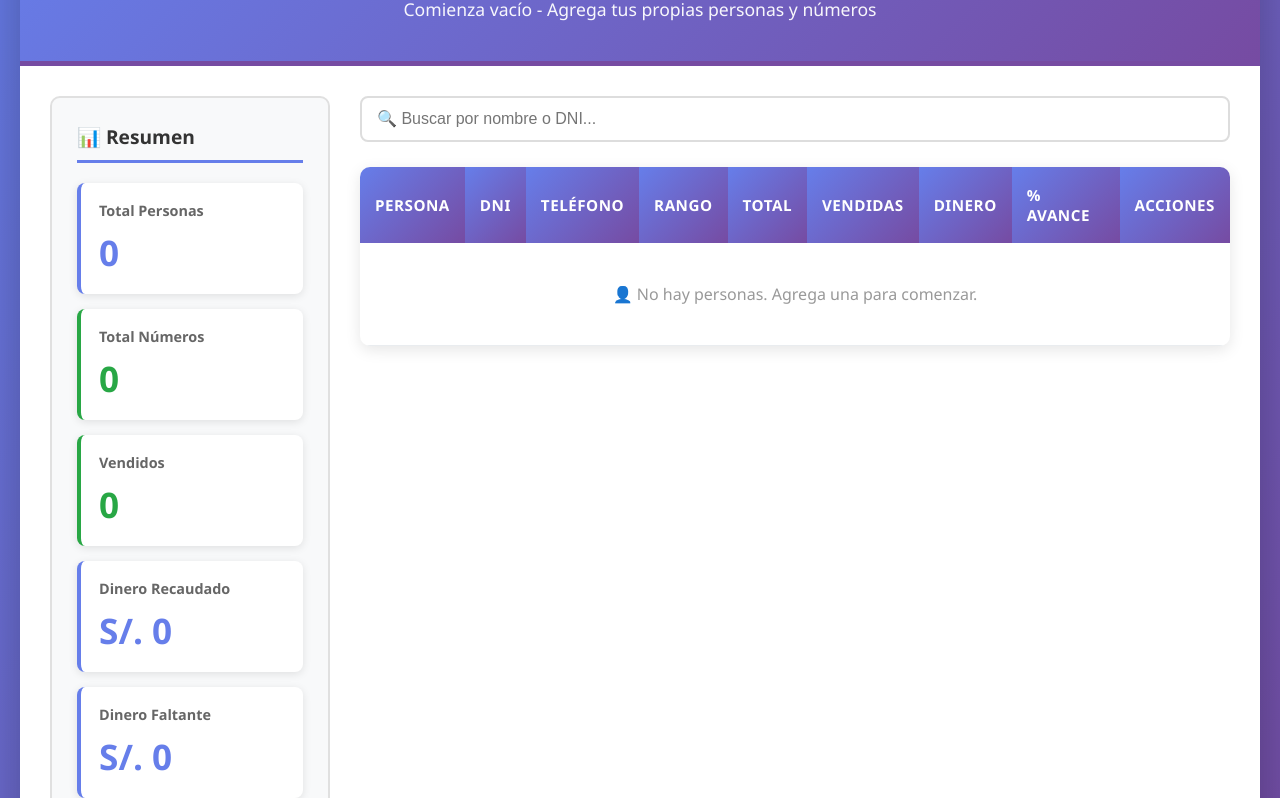
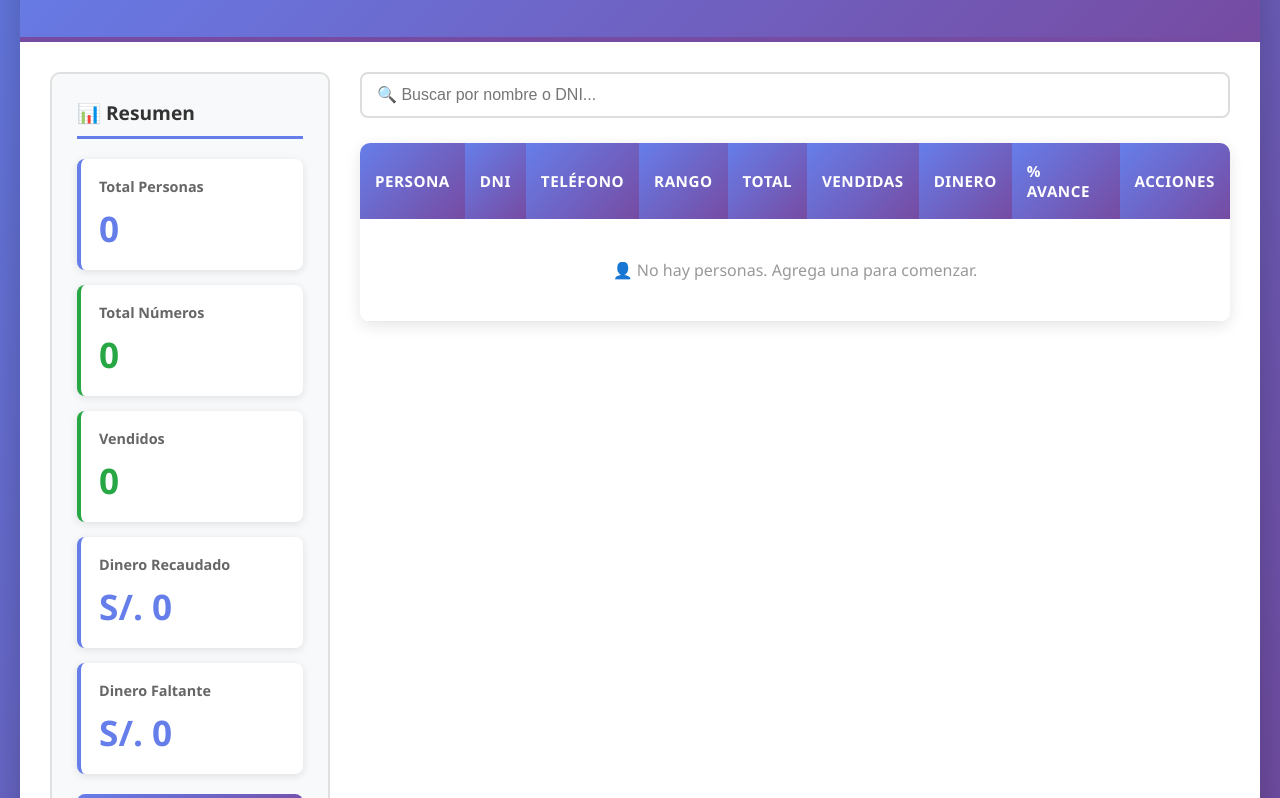
Before and after one commit to Jeffer02/LosOrganos, a plain HTML site: page index.html in a window 1280 px wide. Shown: the part 129-927 px from the top of the page. Drawn offline with Linux system fonts and the light colour scheme.

Commit message:
Update index.html

```diff
--- a/index.html
+++ b/index.html
@@ -443,7 +443,7 @@
   <div class="container">
     <header>
       <h1>📋 Control de Polladas - Sistema Flexible</h1>
-      <p>Comienza vacío - Agrega tus propias personas y números</p>
+
     </header>
 
     <div class="main-content">
```
